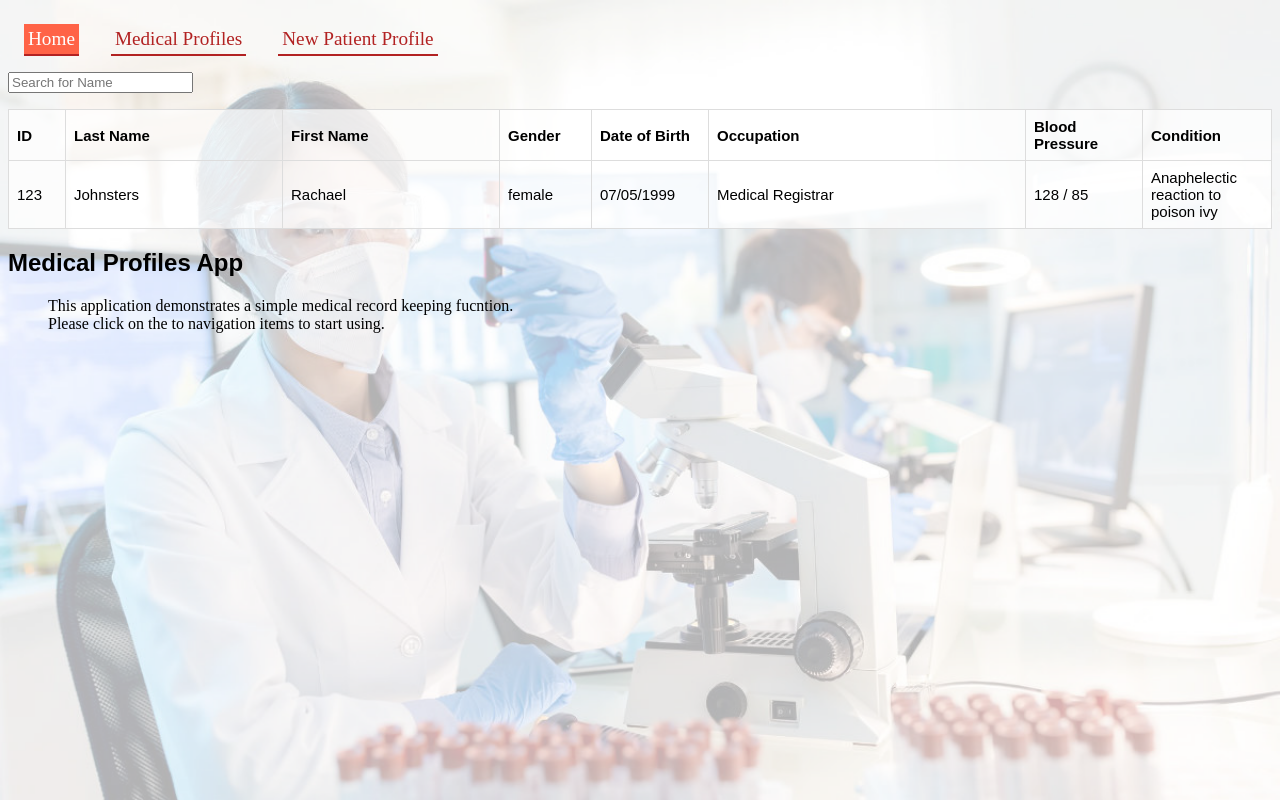
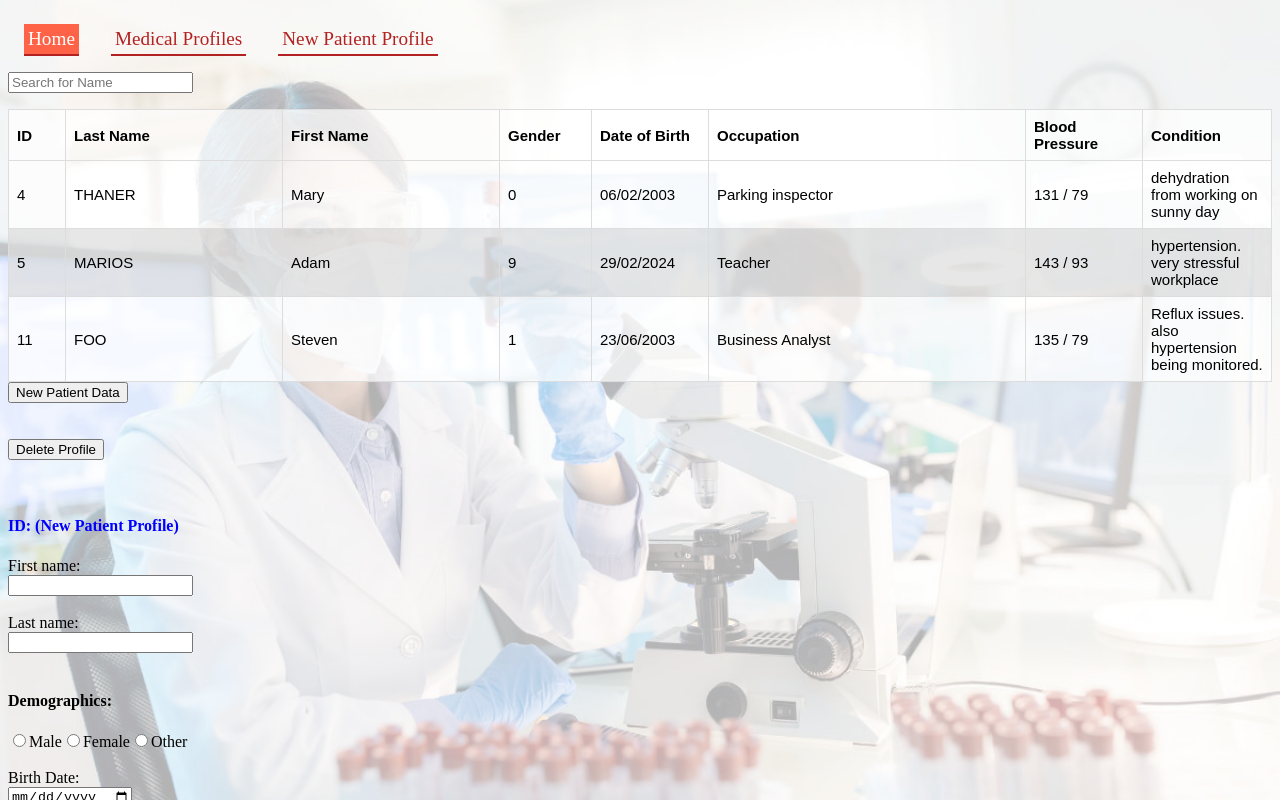
Before and after one commit to FurnBirds/MedFormsReact, a React (Create React App) app: page / in a window 1280 px wide. Built offline with nearby package versions, Linux system fonts and the light colour scheme.

Commit message:
added tempMedicalProfiles.js as test database. moved MedProfilesTable and MedProfileRow to its own files, constructed rows push in MediProfilesTable.

```diff
--- a/src/App.js
+++ b/src/App.js
@@ -8,65 +8,50 @@ import {
 } from "react-router-dom";
 import NavBar from "./NavBar";
 import Home from "./Home";
-import MedicalProfiles from "./MedicalProfiles.js"
+import MedProfilesTable from "./MedProfilesTable.js";
+//import ptProfile from "./medicalprofiles.json";
+import { MedicalProfiles } from "./TempMedicalprofiles.js"
 import './index.css';
 
-function MedProfiles() {
-  return (
-    <div>
-      <SearchBar />
-      <table>
-        <thead>
-          <tr>
-            <th>ID</th>
-            <th className="names">Last Name</th>
-            <th className="names">First Name</th>
-            <th className="ptGender">Gender</th>
-            <th className="ptDOB">Date of Birth</th>
-            <th className="ptOccupation">Occupation</th>
-            <th className="ptBP">Blood Pressure</th>
-            <th className="ptCondition">Condition</th>
-          </tr>
-        </thead>
-        <tbody>
-          <MedProfileRow
-            id="123"
-            surname="Johnsters"
-            firstname="Rachael"
-            gender="female"
-            dob="07/05/1999"
-            occupation="Medical Registrar"
-            systolicBP="128"
-            diastolicBP="85"
-            medicalIssue="Anaphelectic reaction to poison ivy"
-          />
-        </tbody>
-      </table>
-    </div>
-  )
-};
+function NewProfile() {
+  return(
+    <div id="profileCard">
+        <div><button id="newButton">New Patient Data</button></div>
+        <br/><br/>
+        <div><button id="delButton">Delete Profile</button></div>
+        <br/><br/>
+        <h4 id="idDisplay">ID: (New Patient Profile)</h4>
+        <label for="fname" className="flabel">First name:</label><br/>
+        <input type="text" className="valueInput" id="fname" name="fname"/>
+        <br/><br/>
+        <label for="lname" className="flabel">Last name:</label><br/>
+        <input type="text" className="valueInput" id="lname" name="lname"/>
+        <br/><br/>
+        <h4>Demographics:</h4>
+        <input type="radio" className="checkInput" id="Male" name="Gender" value="1" />
+        <label for="Male" className="flabel">Male</label>
+        <input type="radio" className="checkInput" id="Female" name="Gender" value="0" />
+        <label for="Female" className="flabel">Female</label>
+        <input type="radio" className="checkInput" id="Other" name="Gender" value="9" />
+        <label for="Other" className="flabel">Other</label>
+        <br/><br/>
+        <label for="birthdate" className="flabel">Birth Date:</label><br/>
+        <input type="date" className="valueInput" id="birthdate" name="birthdate" />
+        <br/><br/>
+        <label for="occupation" className="occupation">Occupation:</label><br/>
+        <input type="text" className="valueInput" id="occupation" name="occupation" />
+        <br/><br/>
+        <h4>Medical Information:</h4>
+        <label for="Systolic" className="flabel">Blood Pressure:</label><br/>
+        <input type="number" className="valueInput" id="systol" name="systol" /> / <input type="number" className="valueInput" id="diastol" name="diastol" />
+        <br/><br/>
+        <label for="condition" className="flabel">Condition:</label><br/>
+        <textarea type="text" className="valueInput" id="condition" name="condition" rows="8" col="100"></textarea>
 
-function SearchBar() {
-  return (
-    <form>
-      <input type="text" placeholder="Search for Name" />
-    </form>
-  )
-}
-
-function MedProfileRow ({ id, surname, firstname, dob, gender, occupation, systolicBP, diastolicBP, medicalIssue}) {
-  return (
-    <tr>
-      <td className = "ptID" id = "ptID">{id}</td>
-      <td className = "names" id = "ptSurname">{surname}</td>
-      <td className = "names" id = "ptFirstname">{firstname}</td>
-      <td className = "ptGender">{gender}</td>
-      <td className = "ptDOB">{dob}</td>
-      <td className = "ptOccupation">{occupation}</td>
-      <td className = "ptBP">{systolicBP} / {diastolicBP}</td>
-      <td className = "ptCondition">{medicalIssue}</td>
-    </tr>
-  )
+        <br/><br/>
+        <button id="saveButton">Save</button>
+      </div>
+      )
 }
 
 function App() {
@@ -75,10 +60,11 @@ function App() {
  return (
     <div className="App">
       <NavBar />
-      <MedProfiles />
+      <MedProfilesTable MedicalProfiles = {MedicalProfiles}/>
+      <NewProfile />
       <Routes>
         <Route exact path="/" element={<Home />} />
-        <Route exact path="/MedicalProfiles" element={<MedicalProfiles />} />
+        <Route exact path="/MedicalProfiles" element={<MedProfilesTable />} />
         <Route path="*" element={<h1>404 not found</h1>} />
       </Routes>
 
@@ -88,5 +74,3 @@ function App() {
 
 
 export default App;
-
-//{/* <Home /> */}
--- /dev/null
+++ b/src/MedProfileRow.js
@@ -0,0 +1,19 @@
+import React from "react";
+
+function MedProfileRow ({ id, surname, firstname, dob, gender, occupation, systolicBP, diastolicBP, medicalIssue}) {
+    return (
+      <tr>
+        <td className = "ptID" id = "ptID">{id}</td>
+        <td className = "names" id = "ptSurname">{surname}</td>
+        <td className = "names" id = "ptFirstname">{firstname}</td>
+        <td className = "ptGender">{gender}</td>
+        <td className = "ptDOB">{dob}</td>
+        <td className = "ptOccupation">{occupation}</td>
+        <td className = "ptBP">{systolicBP} / {diastolicBP}</td>
+        <td className = "ptCondition">{medicalIssue}</td>
+      </tr>
+    )
+  }
+
+
+  export default MedProfileRow;
--- /dev/null
+++ b/src/MedProfilesTable.js
@@ -0,0 +1,59 @@
+
+
+import React from "react";
+import MedProfileRow from "./MedProfileRow"
+
+function SearchBar() {
+    return (
+      <form>
+        <input type="text" placeholder="Search for Name" />
+      </form>
+    )
+  }
+
+
+function MedProfilesTable({ MedicalProfiles }) {
+
+  const rows = [];
+  for (const ptProfile of MedicalProfiles) {
+    rows.push(
+      <MedProfileRow
+        key={ptProfile.id}
+        id={ptProfile.id}
+        surname={ptProfile.surname}
+        firstname={ptProfile.firstname}
+        dob={ptProfile.dob}
+        gender={ptProfile.gender}
+        occupation={ptProfile.occupation}
+        systolicBP={ptProfile.systolicBP}
+        diastolicBP={ptProfile.diastolicBP}
+        medicalIssue={ptProfile.medicalIssue}
+      />
+    )
+  }
+
+  return (
+      <div>
+        <SearchBar />
+        <table>
+          <thead>
+            <tr>
+              <th>ID</th>
+              <th className="names">Last Name</th>
+              <th className="names">First Name</th>
+              <th className="ptGender">Gender</th>
+              <th className="ptDOB">Date of Birth</th>
+              <th className="ptOccupation">Occupation</th>
+              <th className="ptBP">Blood Pressure</th>
+              <th className="ptCondition">Condition</th>
+            </tr>
+          </thead>
+          <tbody>
+            {rows}
+          </tbody>
+        </table>
+      </div>
+    )
+  };
+
+export default MedProfilesTable;
--- a/src/MedicalProfiles.js
+++ /dev/null
@@ -1,11 +0,0 @@
-import React from "react";
-
-function MedicalProfiles() {
-    return (
-        <div id="about">
-            <img src="https://i.imgur.com/mV8PQxj.gif" alt="I made this" />
-        </div>
-    );
-}
-
-export default MedicalProfiles;
--- /dev/null
+++ b/src/TempMedicalprofiles.js
@@ -0,0 +1,37 @@
+const MedicalProfiles = [
+    {
+      id: "4",
+      "surname": "THANER",
+      firstname: "Mary",
+      dob: "06/02/2003",
+      gender: 0,
+      occupation: "Parking inspector",
+      systolicBP: "131",
+      diastolicBP: "79",
+      medicalIssue: "dehydration from working on sunny day"
+    },
+    {
+      id: "5",
+      surname: "MARIOS",
+      firstname: "Adam",
+      dob: "29/02/2024",
+      gender: 9,
+      occupation: "Teacher",
+      systolicBP: "143",
+      diastolicBP: "93",
+      medicalIssue: "hypertension. very stressful workplace"
+    },
+    {
+      id: "11",
+      surname: "FOO",
+      firstname: "Steven",
+      dob: "23/06/2003",
+      gender: 1,
+      occupation: "Business Analyst",
+      systolicBP: "135",
+      diastolicBP: "79",
+      medicalIssue: "Reflux issues. also hypertension being monitored."
+    }
+  ];
+
+  export {MedicalProfiles}
```
